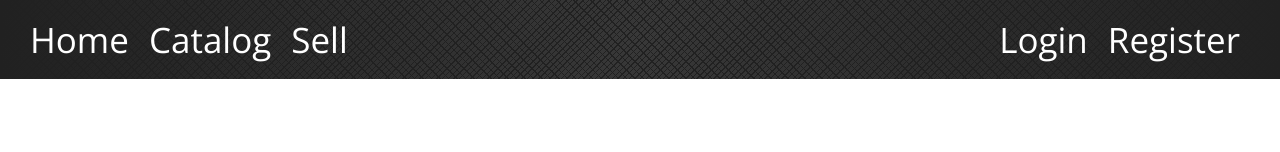
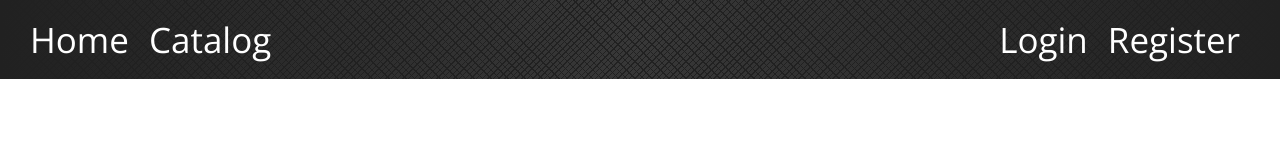
Before and after one commit to georgi-georgiev95/Second-Shift-Auto, an Angular app in the folder client/: page /home in a window 1280 px wide. Shown: the top 152 px of the page. Built offline with nearby package versions, Linux system fonts and the light colour scheme.

Commit message:
Sell feature only for logged in users

```diff
--- a/client/src/app/core/header/header.component.html
+++ b/client/src/app/core/header/header.component.html
@@ -3,7 +3,9 @@
     <ul>
       <li routerLink="/">Home</li>
       <li routerLink="/cars/catalog">Catalog</li>
-      <li routerLink="/cars/sell">Sell</li>
+      <ng-container *ngIf="isLoggedIn">
+        <li routerLink="/cars/sell">Sell</li>
+      </ng-container>
     </ul>
   </div>
   <div>
```
